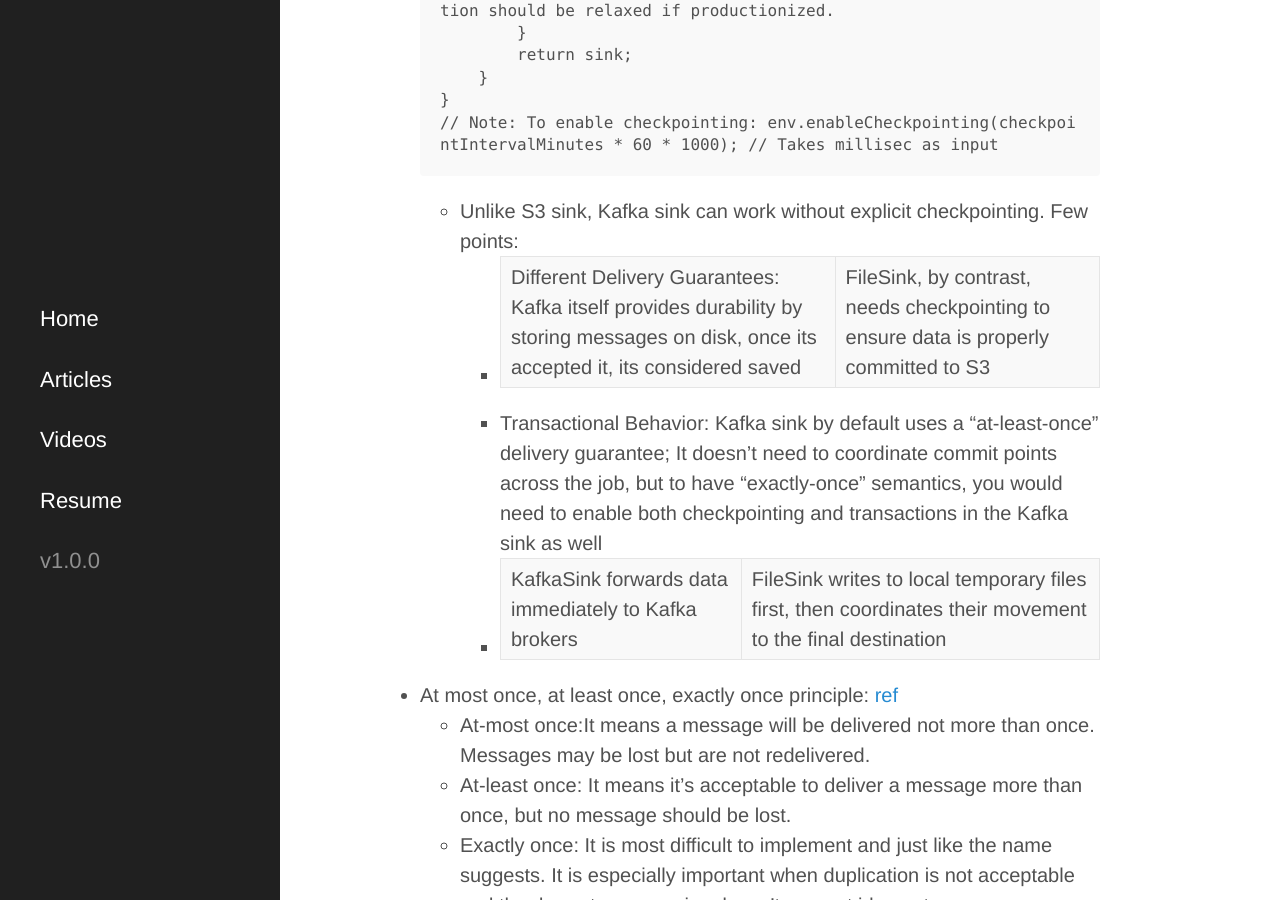
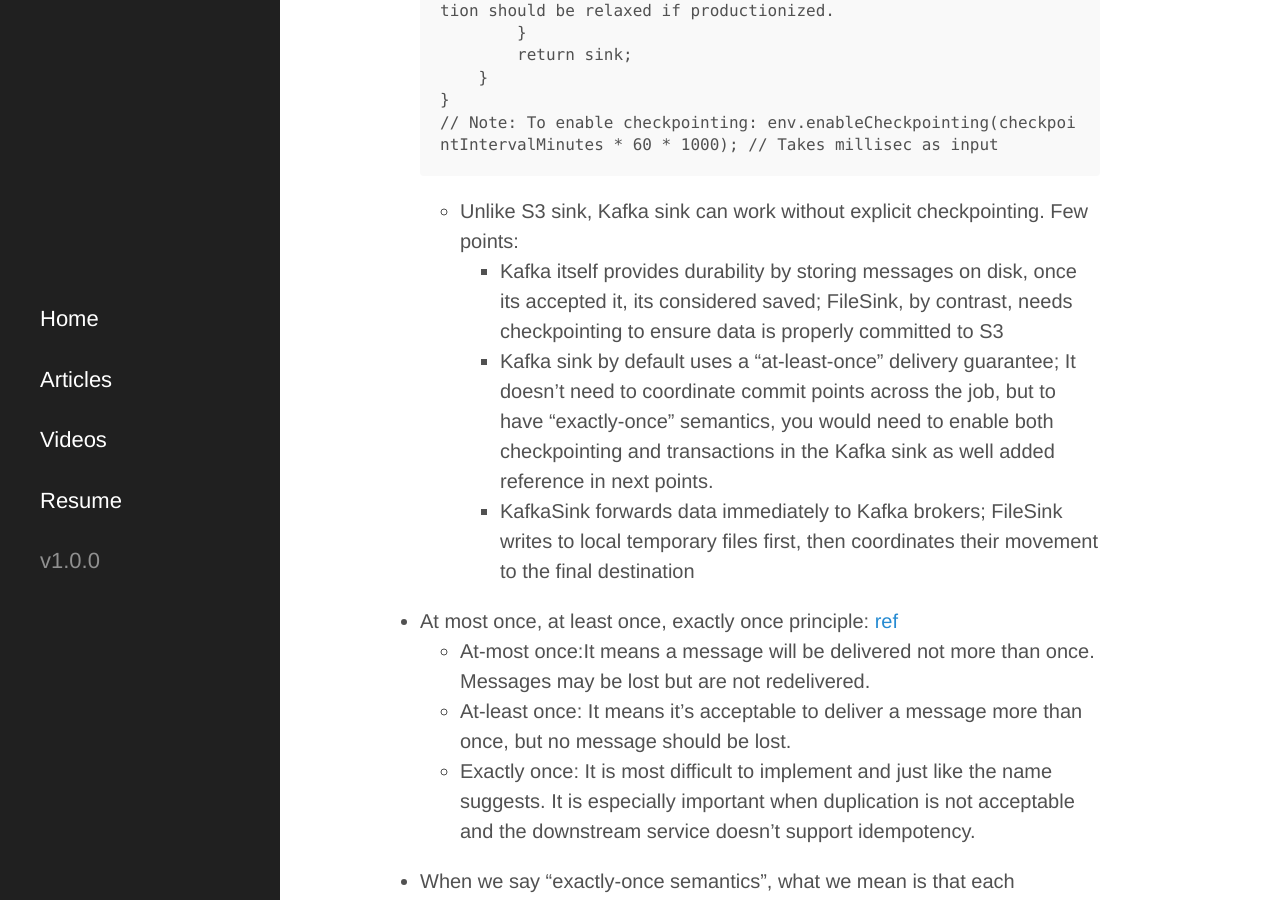
Before and after one commit to surajvm1/surajv311.github.io, a Jekyll site: the page built from _posts/2025-04-05-spark-and-flink-info.md, in a window 1280 px wide and 900 px high, scrolled down 47147 px. Built offline with Jekyll 4.4.1, drawn with Linux system fonts in a browser that asks for light colours; some web fonts are replaced.

Commit message:
Update 2025-04-05-spark-and-flink-info.md (#23)

````diff
--- a/_posts/2025-04-05-spark-and-flink-info.md
+++ b/_posts/2025-04-05-spark-and-flink-info.md
@@ -836,9 +836,9 @@ SingleOutputStreamOperator<ProcessedEvent> joinedStream = eventAMappedStream.key
   ```
 
   - Unlike S3 sink, Kafka sink can work without explicit checkpointing. Few points:
-    - Different Delivery Guarantees: Kafka itself provides durability by storing messages on disk, once its accepted it, its considered saved | FileSink, by contrast, needs checkpointing to ensure data is properly committed to S3
-    - Transactional Behavior: Kafka sink by default uses a "at-least-once" delivery guarantee; It doesn't need to coordinate commit points across the job, but to have "exactly-once" semantics, you would need to enable both checkpointing and transactions in the Kafka sink as well
-    - KafkaSink forwards data immediately to Kafka brokers | FileSink writes to local temporary files first, then coordinates their movement to the final destination
+    - Kafka itself provides durability by storing messages on disk, once its accepted it, its considered saved; FileSink, by contrast, needs checkpointing to ensure data is properly committed to S3
+    - Kafka sink by default uses a "at-least-once" delivery guarantee; It doesn't need to coordinate commit points across the job, but to have "exactly-once" semantics, you would need to enable both checkpointing and transactions in the Kafka sink as well added reference in next points.
+    - KafkaSink forwards data immediately to Kafka brokers; FileSink writes to local temporary files first, then coordinates their movement to the final destination
 - At most once, at least once, exactly once principle: [ref](https://blog.bytebytego.com/p/at-most-once-at-least-once-exactly)
   - At-most once:It means a message will be delivered not more than once. Messages may be lost but are not redelivered.
   - At-least once: It means it’s acceptable to deliver a message more than once, but no message should be lost.
````
